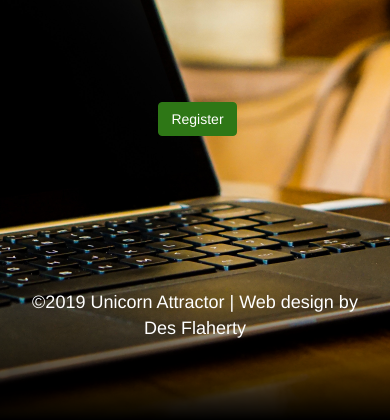
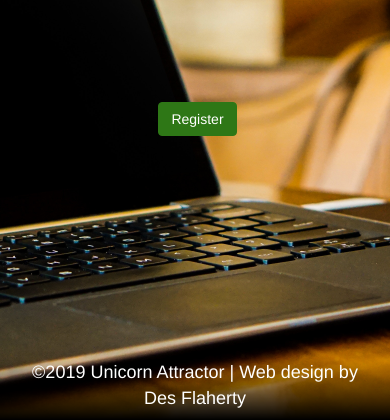
Before and after one commit to desflaherty/Unicorn_issue_tracker, a Django app: page / in a window 390 px wide. Shown: the part 424-844 px from the top of the page. Run offline with Django 3.2, Linux system fonts and the light colour scheme; some libraries are stand-ins or nearby versions.

Commit message:
styling navbar for collapse for mobile

```diff
--- a/static/css/style.css
+++ b/static/css/style.css
@@ -130,8 +130,9 @@ border-bottom: 0;
     border-color: #b97e2b;
 }
 
-
-
+.navbar-default .navbar-toggle:hover, .navbar-default .navbar-toggle:focus {
+    background-color: #b97e2b;
+}
 
 
 /**************LOGIN FORM STYLING************************/
@@ -216,7 +217,7 @@ footer a {
 footer {
     position: absolute;
     background-image: linear-gradient(rgba(0,0,0,0),rgba(0,0,0,1));
-    height: 130px;
+    height: 60px;
     width: 100%;
     margin-top: 20px;
     bottom: 0;
```
